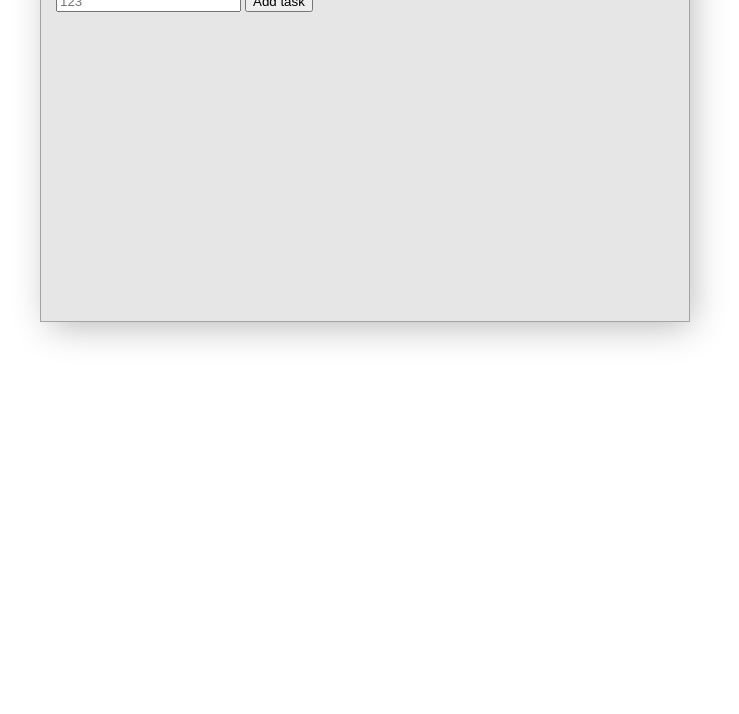
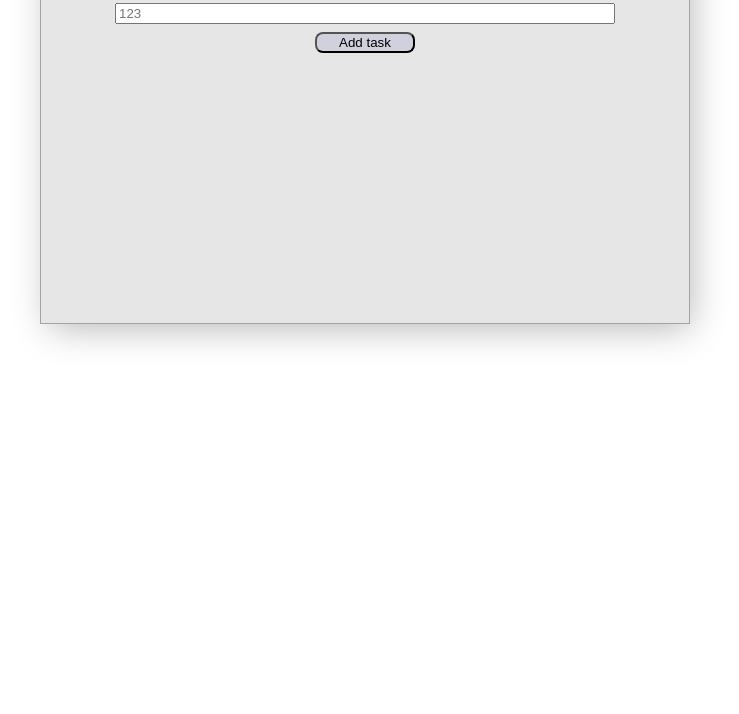
Before and after one commit to irreligious86/TodoList_testTask, a plain HTML site: page index.html in a window 1280 px wide. Shown: the part 86-800 px from the top of the page, without its empty margins (275-1014 px from the left). Drawn offline with Linux system fonts and the light colour scheme.

Commit message:
create style for important task item

```diff
--- a/style.css
+++ b/style.css
@@ -3,12 +3,14 @@
 }
 
 body {
-
+    margin: 10px 0;
+    padding: 0;
 }
 
 .important {
     font-weight: bold;
-    color: red;
+    color: #f84c4c;
+    text-shadow: 0 0 3px rgba(0, 0, 0, 0.8), 3px 3px 3px dimgrey;
 }
 
 .wrapper {
@@ -30,19 +32,27 @@ body {
 }
 
 .app-body {
-
+    display: flex;
+    flex-direction: column;
+    justify-content: start;
+    gap: 8px;
+    margin: 10px auto;
 }
 
 .input-add-task {
-
+    width: min(500px, 100%);
+    margin: 0 auto;
 }
 
 .button-add-task {
-
+    border-radius: 8px;
+    background-color: rgba(103, 103, 171, 0.16);
+    width: min(100px, 100%);
+    margin: 0 auto;
 }
 
 .tasks-list {
-
+list-style-type: none;
 }
 
 .tasks-list-item {
```
